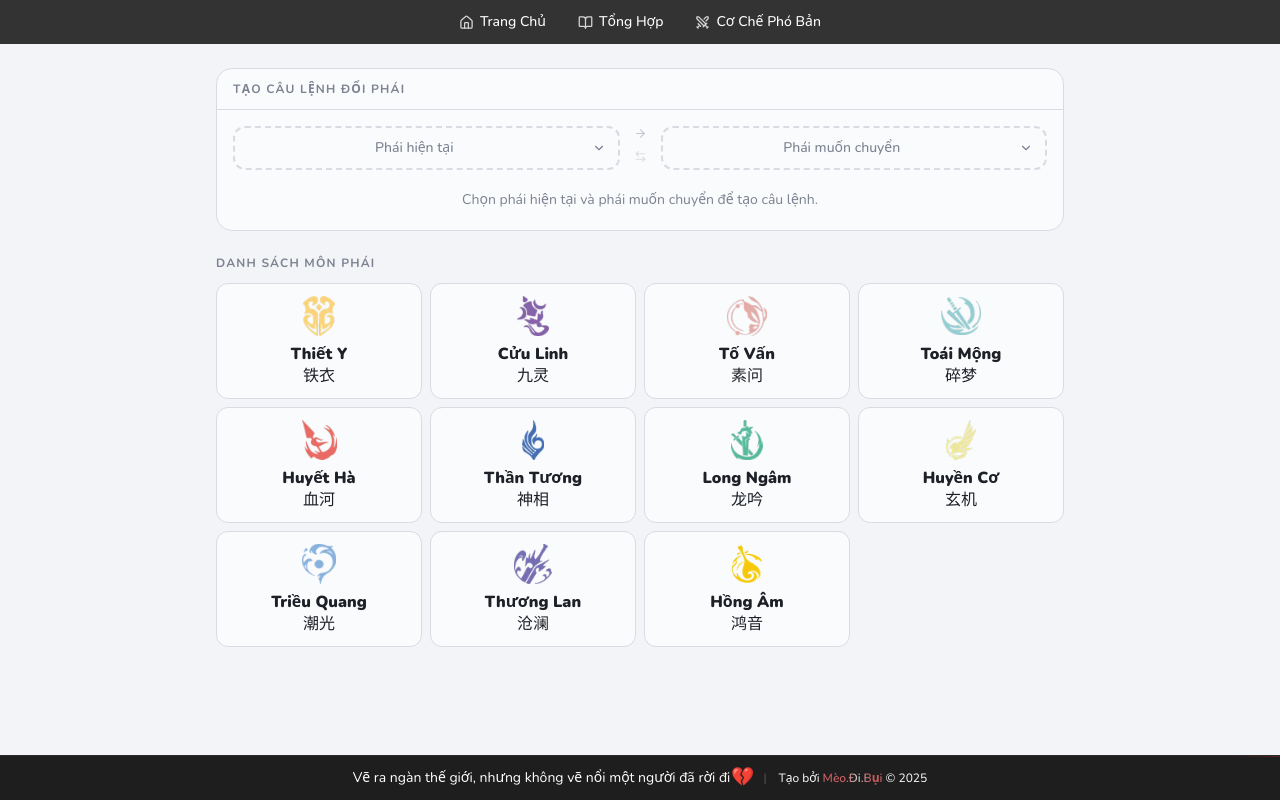
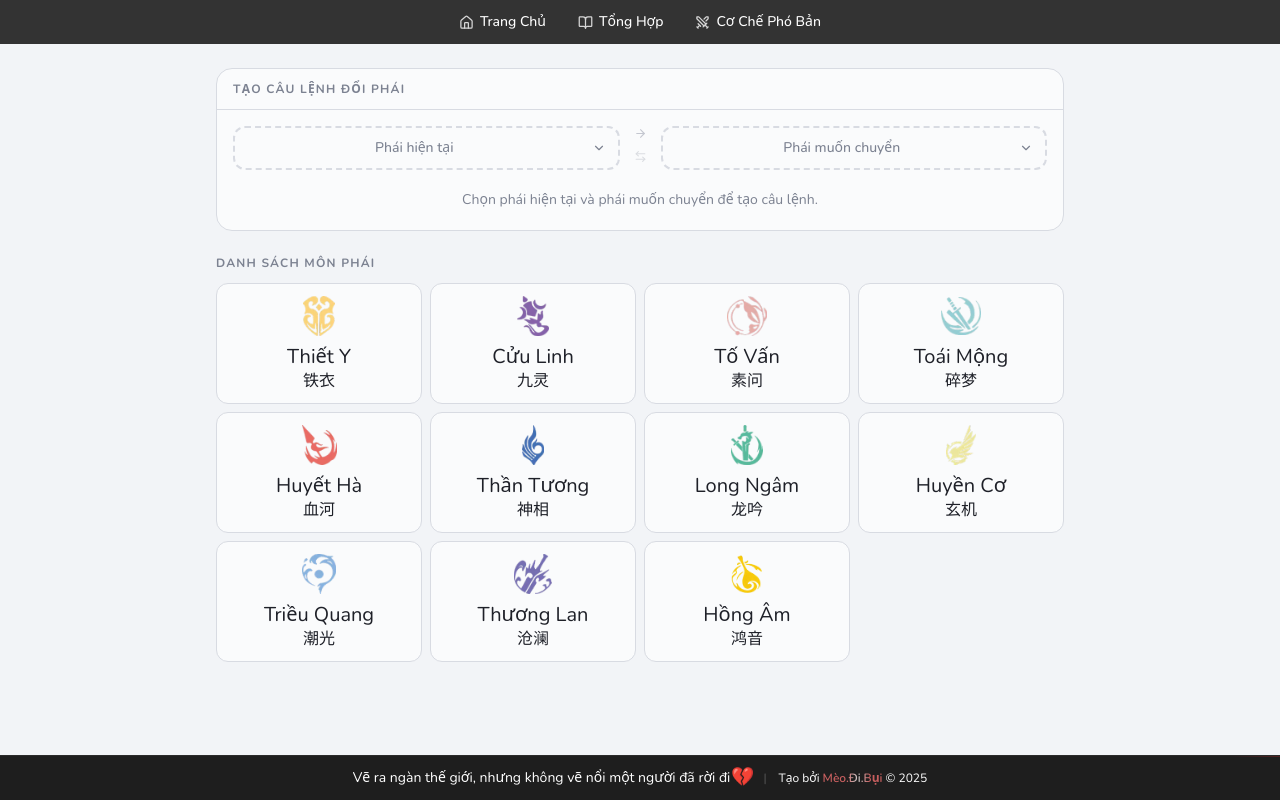
Before and after one commit to FbCrest/nth, a React (Vite) app: page /cau-lenh-doi-phai in a window 1280 px wide. Built offline with nearby package versions, Linux system fonts and the light colour scheme; a web font is replaced by a local one.

Commit message:
Add files via upload

```diff
--- a/src/App.tsx
+++ b/src/App.tsx
@@ -33,9 +33,6 @@ const mockData: Record<string, GameItem[]> = {
   'ky-nang-than-tuong': kyNangThanTuongData,
   'ky-nang-thuong-lan': kyNangThuongLanData,
   'ky-nang-toai-mong': kyNangToaiMongData,
-  'ky-nang-quan-hiep': [
-    { id: 'qh1', name: 'Bát Quái Chưởng', category: 'Quần hiệp', details: 'Kỹ năng từ giang hồ, biến hóa khôn lường.', icon: '🖐️' },
-  ],
   'ky-nang-bach-gia': kyNangGiangHoData,
 };
 
@@ -49,7 +46,6 @@ const categoryTitles: Record<string, string> = {
   'ky-nang-than-tuong': 'Kỹ năng Thần Tương',
   'ky-nang-thuong-lan': 'Kỹ năng Thương Lan',
   'ky-nang-toai-mong': 'Kỹ năng Toái Mộng',
-  'ky-nang-quan-hiep': 'Kỹ năng quần hiệp',
   'ky-nang-bach-gia': 'Kỹ Năng Giang Hồ',
 };
 
--- a/src/components/DataGrid.tsx
+++ b/src/components/DataGrid.tsx
@@ -451,7 +451,7 @@ export default function DataGrid({ title, items, isNoiCong = false, isTuyetKy =
                     </td>
                     <td className="px-5 py-4 text-center" style={{ borderRight: '1px solid var(--border)' }}>
                       <div className="flex flex-col items-center gap-0.5">
-                        <span className="font-bold text-base tracking-tight" style={{ color: 'var(--text-1)' }}>{item.name}</span>
+                        <span className="text-xl tracking-tight" style={{ color: 'var(--text-1)', fontFamily: 'var(--font-skill)', fontWeight: 100, fontStyle: 'normal' }}>{item.name}</span>
                         {item.nameZh && <span className="text-base font-chinese" style={{ color: 'var(--text-1)' }}>{item.nameZh}</span>}
                       </div>
                     </td>
@@ -598,7 +598,7 @@ export default function DataGrid({ title, items, isNoiCong = false, isTuyetKy =
                   {selectedItem.imageUrl ? <img src={selectedItem.imageUrl} alt={selectedItem.name} className="w-full h-full object-contain" /> : <span className="text-4xl">{selectedItem.icon || '📜'}</span>}
                 </div>
                 <div className="flex-1 min-w-0">
-                  <h3 className="text-xl font-bold leading-tight" style={{ color: 'var(--text-1)' }}>{selectedItem.name}</h3>
+                  <h3 className="text-xl leading-tight" style={{ color: 'var(--text-1)', fontFamily: 'var(--font-skill)', fontWeight: 'normal', fontStyle: 'normal' }}>{selectedItem.name}</h3>
                   {selectedItem.nameZh && <span className="text-base font-chinese" style={{ color: 'var(--text-3)' }}>{selectedItem.nameZh}</span>}
                   <div className="mt-2.5 flex gap-1.5 items-center flex-nowrap overflow-x-auto" style={{ width: 'max-content' }}>
                     {isNoiCongPage ? (
@@ -704,7 +704,7 @@ export default function DataGrid({ title, items, isNoiCong = false, isTuyetKy =
                   <X size={18} />
                 </button>
               </div>
-              <div className="p-6">
+              <div className="p-6 overflow-hidden">
                 {/* Tabs */}
                 {(selectedItem.detail || selectedItem.upgrade) && (
                   <div className="flex gap-2 mb-4">
@@ -788,13 +788,13 @@ export default function DataGrid({ title, items, isNoiCong = false, isTuyetKy =
                 )}
 
                 {/* Tab Content */}
-                <AnimatePresence mode="wait">
+                <AnimatePresence mode="popLayout">
                   <motion.div
                     key={activeModalTab}
-                    initial={{ opacity: 0, y: 6 }}
-                    animate={{ opacity: 1, y: 0 }}
-                    exit={{ opacity: 0, y: -6 }}
-                    transition={{ duration: 0.18 }}
+                    initial={{ opacity: 0, x: 10 }}
+                    animate={{ opacity: 1, x: 0 }}
+                    exit={{ opacity: 0, x: -10 }}
+                    transition={{ duration: 0.2, ease: 'easeOut' }}
                     className="grid grid-cols-1 lg:grid-cols-2 gap-6"
                   >
                   {activeModalTab === 'detail' ? (
--- a/src/components/Navbar.tsx
+++ b/src/components/Navbar.tsx
@@ -70,7 +70,6 @@ export default function Navbar({
     { id: 'noi-cong',           label: 'Nội Công',            isLabel: false },
     { id: 'dac-tinh',           label: 'Đặc Tính',            isLabel: false },
     { id: 'tuyet-ky',           label: 'Tuyệt Kỹ',            isLabel: false },
-    { id: 'ky-nang-quan-hiep',  label: 'Kỹ Năng Quần Hiệp',  isLabel: false },
     { id: 'ky-nang-bach-gia',   label: 'Kỹ Năng Giang Hồ',   isLabel: false },
     { id: 'ky-nang-mon-phai',   label: 'Kỹ Năng Môn Phái',   isLabel: true  },
     { id: 'cau-lenh-doi-phai',  label: 'Câu Lệnh Đổi Phái',  isLabel: false },
--- a/src/components/cau-lenh-doi-phai.tsx
+++ b/src/components/cau-lenh-doi-phai.tsx
@@ -201,7 +201,7 @@ export default function ClassChangeCommand() {
             >
               <img src={c.icon} alt={c.vn} className="w-10 h-10 object-contain" referrerPolicy="no-referrer" />
               <div className="text-center">
-                <div className="text-[16px] font-black leading-tight select-text" style={{ color: 'var(--text-1)' }}>{c.vn}</div>
+                <div className="text-[20px] leading-tight select-text" style={{ color: 'var(--text-1)', fontFamily: 'var(--font-skill)', fontWeight: 100, fontStyle: 'normal' }}>{c.vn}</div>
                 <div className="font-chinese text-[16px] leading-tight mt-0.5 select-text" style={{ color: 'var(--text-1)' }}>{c.zh}</div>
               </div>
             </motion.div>
--- a/src/index.css
+++ b/src/index.css
@@ -9,9 +9,18 @@
   font-display: swap;
 }
 
+@font-face {
+  font-family: 'FzGameBr';
+  src: url('/fonts/Fz GameBr.ttf') format('truetype');
+  font-weight: normal;
+  font-style: normal;
+  font-display: swap;
+}
+
 @theme {
   --font-sans: "Nunito", ui-sans-serif, system-ui, sans-serif;
   --font-chinese: "FZSSKSJ", serif;
+  --font-skill: "FzGameBr", serif;
 }
 
 /* Explicit class-based dark mode strategy for Tailwind 4 */
```
